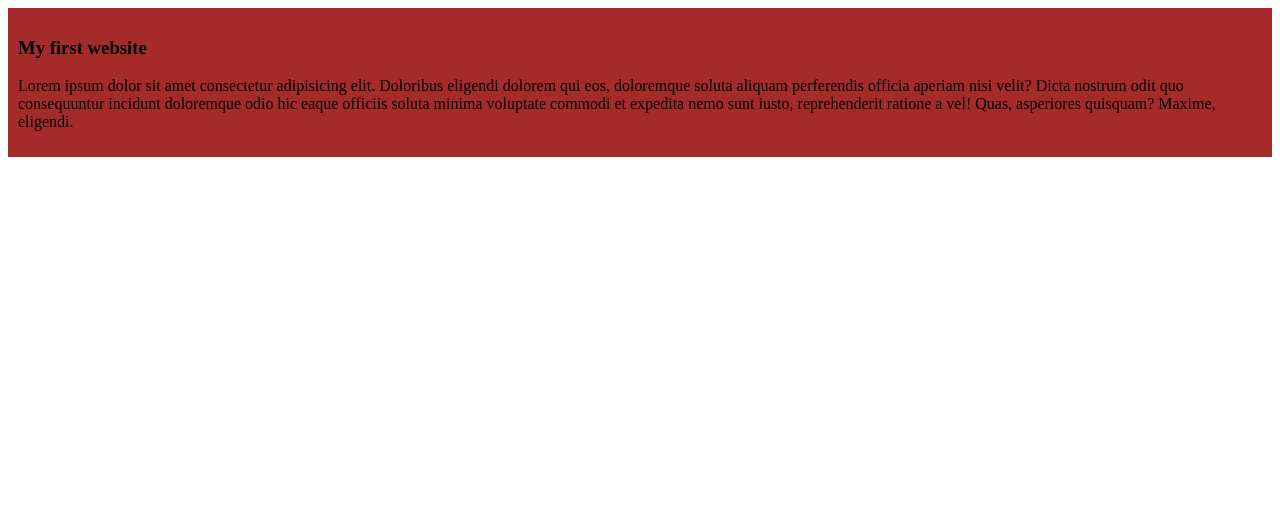
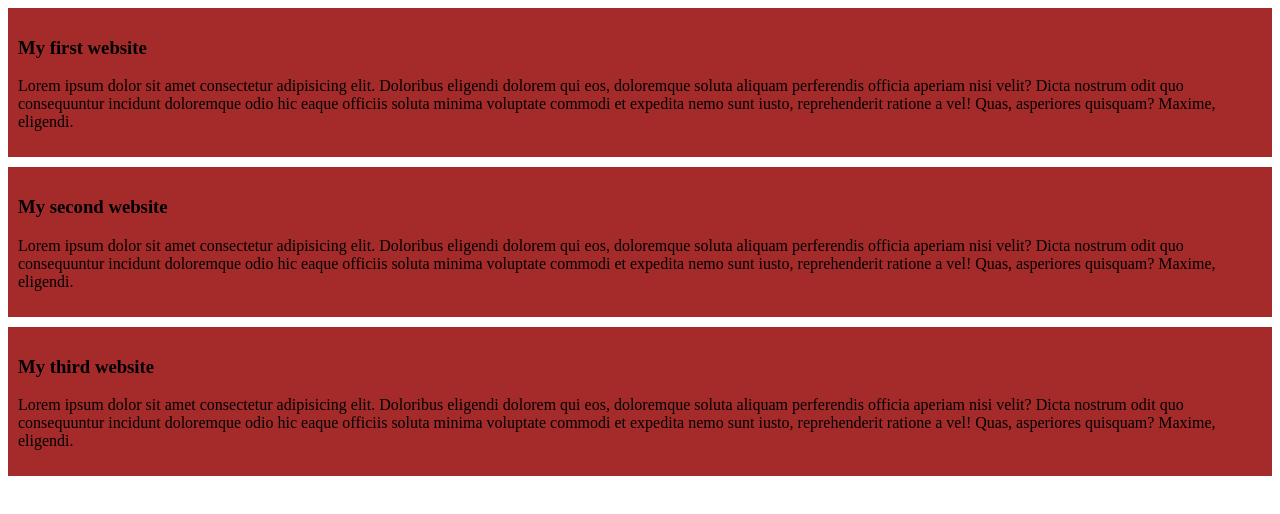
Before and after one commit to khadeza-568922/My-simple-website, a plain HTML site: page index.html in a window 1280 px wide. Drawn offline with Linux system fonts and the light colour scheme.

Commit message:
added the second and third blog

```diff
--- a/Styles/blog.css
+++ b/Styles/blog.css
@@ -1,3 +1,4 @@
 div{
   background-color: brown;padding: 10px;
+ margin-bottom: 10px;
 }
--- a/index.html
+++ b/index.html
@@ -13,5 +13,17 @@
 
 
     </div>
+    <div>
+        <h3>My second website</h3>
+<p>Lorem ipsum dolor sit amet consectetur adipisicing elit. Doloribus eligendi dolorem qui eos, doloremque soluta aliquam perferendis officia aperiam nisi velit? Dicta nostrum odit quo consequuntur incidunt doloremque odio hic eaque officiis soluta minima voluptate commodi et expedita nemo sunt iusto, reprehenderit ratione a vel! Quas, asperiores quisquam? Maxime, eligendi.</p>
+
+
+    </div>
+    <div>
+        <h3>My third website</h3>
+<p>Lorem ipsum dolor sit amet consectetur adipisicing elit. Doloribus eligendi dolorem qui eos, doloremque soluta aliquam perferendis officia aperiam nisi velit? Dicta nostrum odit quo consequuntur incidunt doloremque odio hic eaque officiis soluta minima voluptate commodi et expedita nemo sunt iusto, reprehenderit ratione a vel! Quas, asperiores quisquam? Maxime, eligendi.</p>
+
+
+    </div>
 </body>
 </html>
```
